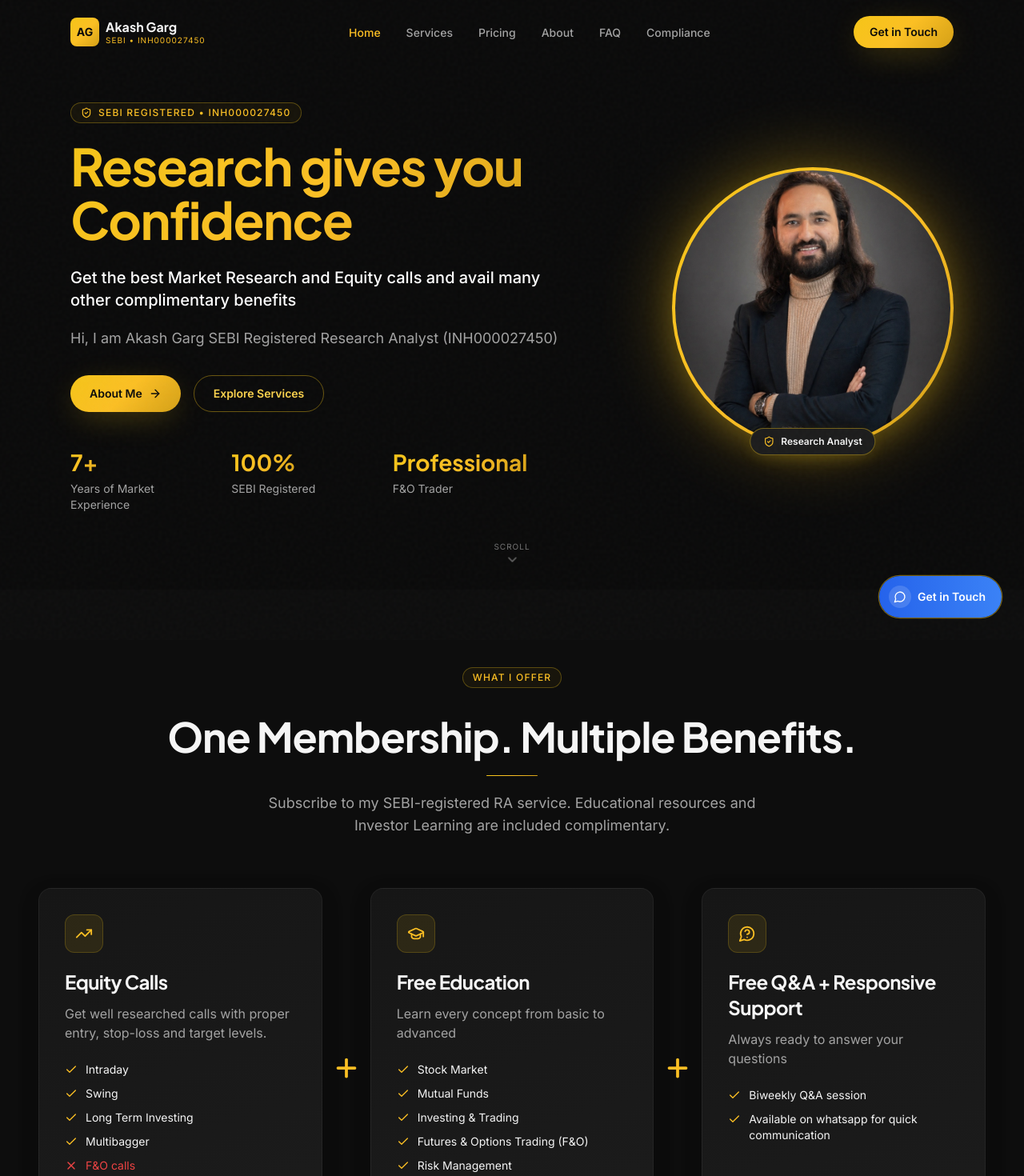
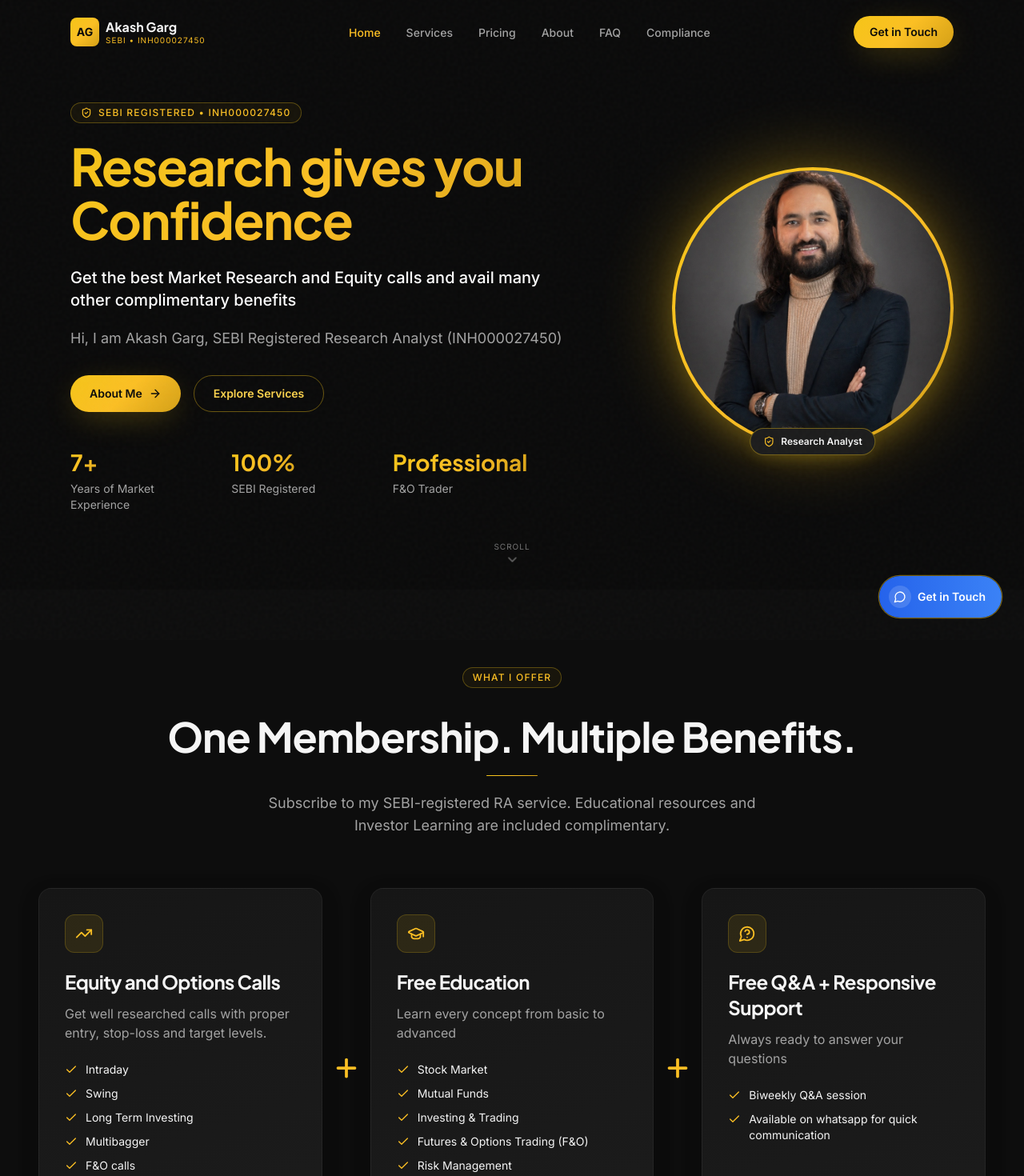
Before and after one commit to Kaustubh09/Akash-Portfolio, a React (Vite) app: page / in a window 1280 px wide. Shown: the top 1470 px of the page at 80% size. Built offline with nearby package versions, Linux system fonts and the light colour scheme.

Commit message:
fix content

```diff
--- a/src/components/About.jsx
+++ b/src/components/About.jsx
@@ -50,11 +50,11 @@
                           {h.detail}
                         </div>
                       )}
-                      {unavailable && (
+
                         <div className="text-xs text-red-400/80 mt-1 uppercase tracking-widest font-semibold">
-                          Not Offered
+                          F&O allowed
                         </div>
-                      )}
+
                     </div>
                   </div>
                 );
--- a/src/content/about.js
+++ b/src/content/about.js
@@ -1,7 +1,6 @@
 // About section content — credentials, philosophy, vision/mission.
 //
 // `highlights[].available: false` → render a red X instead of a green check,
-// so services NOT offered are visually clear (e.g. F&O Calls).
 
 export const about = {
   eyebrow: 'About Me',
@@ -17,7 +16,7 @@
     { title: 'NISM XV Certified' },
     { title: 'German Graduate' },
     { title: 'Equity Calls' },
-    { title: 'F&O Calls', available: false }, // not offered — renders red X
+    { title: 'F&O Calls' },
   ],
   // Personal message card.
   //   title         → main heading on the yellow strip
--- a/src/content/faq.js
+++ b/src/content/faq.js
@@ -14,7 +14,7 @@
     },
     {
       q: 'Do you cover F&O (Futures and Options) calls in your RA service?',
-      a: 'No. I do not provide F&O trading calls. However, I conduct complimentary educational sessions on F&O concepts, strategies, and risk management only for my subscribed clients.',
+      a: 'Yes, I do provide F&O trading calls. In addition, I also conduct complimentary educational sessions on F&O concepts, strategies, and risk management only for my subscribed clients.',
     },
     {
       q: 'How will I receive equity calls and updates?',
--- a/src/content/hero.js
+++ b/src/content/hero.js
@@ -6,7 +6,7 @@
   name: 'Research gives you Confidence',
   title: 'Get the best Market Research and Equity calls and avail many other complimentary benefits ',
   description:
-    "Hi, I am Akash Garg SEBI Registered Research Analyst (INH000027450)",
+    "Hi, I am Akash Garg, SEBI Registered Research Analyst (INH000027450)",
   ctaPrimary: { label: 'About Me', href: '#about' },
   ctaSecondary: { label: 'Explore Services', href: '#services' },
   stats: [
--- a/src/content/services.js
+++ b/src/content/services.js
@@ -9,7 +9,7 @@
   items: [
     {
       icon: 'TrendingUp',
-      title: 'Equity Calls',
+      title: 'Equity and Options Calls',
       description:
         'Get well researched calls with proper entry, stop-loss and target levels.',
       features: [
@@ -17,7 +17,7 @@
         'Swing',
         'Long Term Investing',
         'Multibagger',
-        { text: 'F&O calls', strike: true },
+        'F&O calls',
       ],
     },
     {
```
